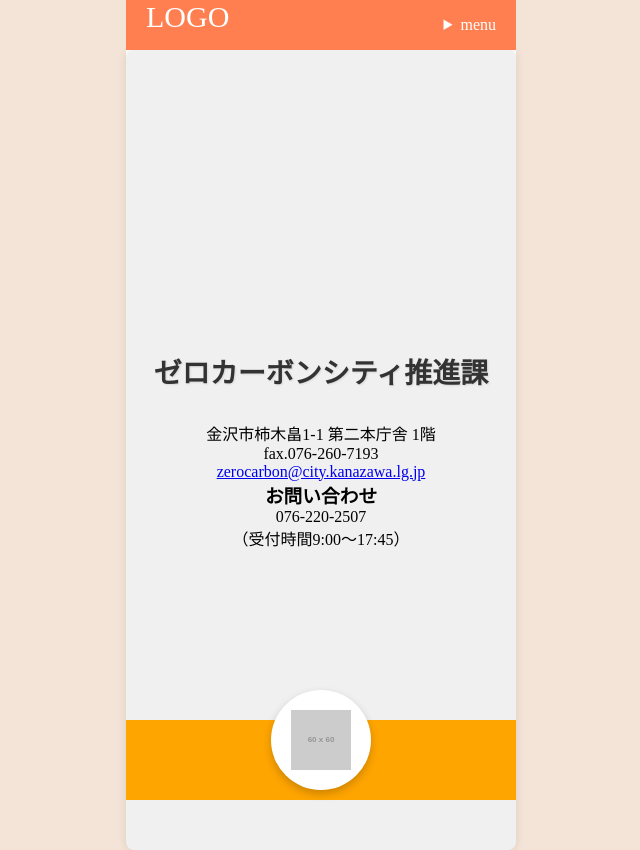
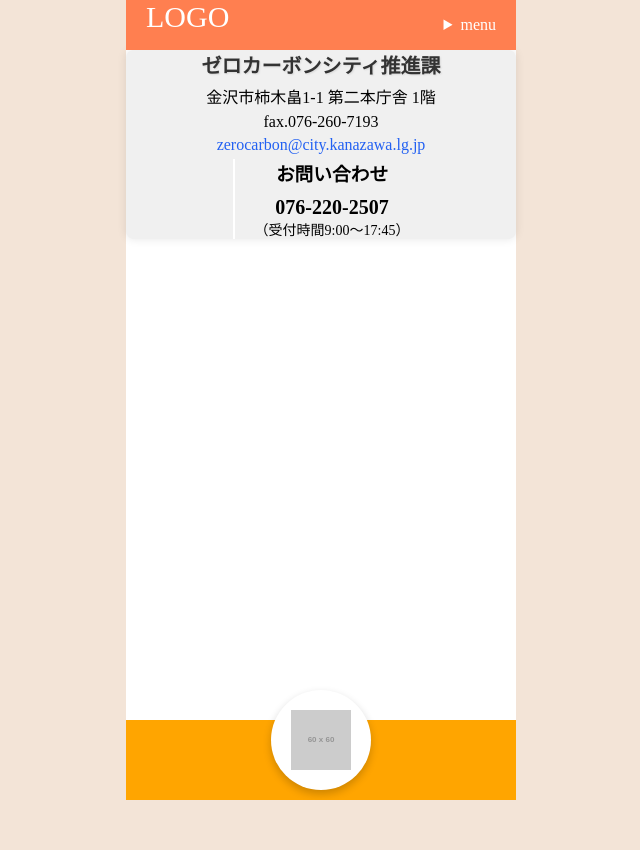
Before and after one commit to mitsui6969/tabekiri-app, a React (Vite) app: page /Inquiry in a window 1280 px wide. Shown: the whole page, without its empty margins (319-959 px from the left). After the commit the page ends 800 px from the top, so only its background shows below. Built offline with nearby package versions, Linux system fonts and the light colour scheme.

Commit message:
css修正

```diff
--- a/src/pages/Inquiry.jsx
+++ b/src/pages/Inquiry.jsx
@@ -1,4 +1,5 @@
 import React from "react";
+import '../styles/inquiry.css'
 
 function Inquiry() {
   return (
--- a/src/pages/inquiry.css
+++ /dev/null
@@ -1,61 +0,0 @@
-body {
-    margin: 0;
-    font-family: Arial, sans-serif;
-    background-color: #5a7734; /* 背景色 */
-    color: #ffffff; /* 文字色 */
-  }
-
-  .container {
-    display: flex;
-    justify-content: space-between;
-    align-items: center;
-    padding: 20px;
-    max-width: 800px;
-    margin: 0 auto;
-    border: 1px solid #ffffff;
-    background-color: #5a7734;
-    border-radius: 8px;
-    box-shadow: 0 4px 8px rgba(0, 0, 0, 0.2);
-  }
-
-  .info-section {
-    flex: 2;
-  }
-
-  .info-section h2 {
-    margin: 0;
-    font-size: 20px;
-  }
-
-  .info-section p {
-    margin: 5px 0;
-  }
-
-  .info-section a {
-    color: #ffffff;
-    text-decoration: none;
-  }
-
-  .info-section a:hover {
-    text-decoration: underline;
-  }
-
-  .contact-section {
-    flex: 1;
-    text-align: center;
-    border-left: 2px solid #ffffff;
-    padding-left: 20px;
-  }
-
-  .contact-section h3 {
-    margin: 0 0 10px 0;
-  }
-
-  .phone-number {
-    font-size: 20px;
-    font-weight: bold;
-  }
-
-  .hours {
-    font-size: 14px;
-  }
--- /dev/null
+++ b/src/styles/inquiry.css
@@ -0,0 +1,43 @@
+.container {
+  height: 100%;
+  align-items: center;
+}
+
+
+.info-section h2 {
+    margin: 0;
+    font-size: 20px;
+}
+
+  .info-section p {
+    margin: 5px 0;
+  }
+
+  .info-section a {
+    color: #2361f2;
+    text-decoration: none;
+  }
+
+  .info-section a:hover {
+    text-decoration: underline;
+  }
+
+  .contact-section {
+    flex: 1;
+    text-align: center;
+    border-left: 2px solid #ffffff;
+    padding-left: 20px;
+  }
+
+  .contact-section h3 {
+    margin: 0 0 10px 0;
+  }
+
+  .phone-number {
+    font-size: 20px;
+    font-weight: bold;
+  }
+
+  .hours {
+    font-size: 14px;
+  }
```
